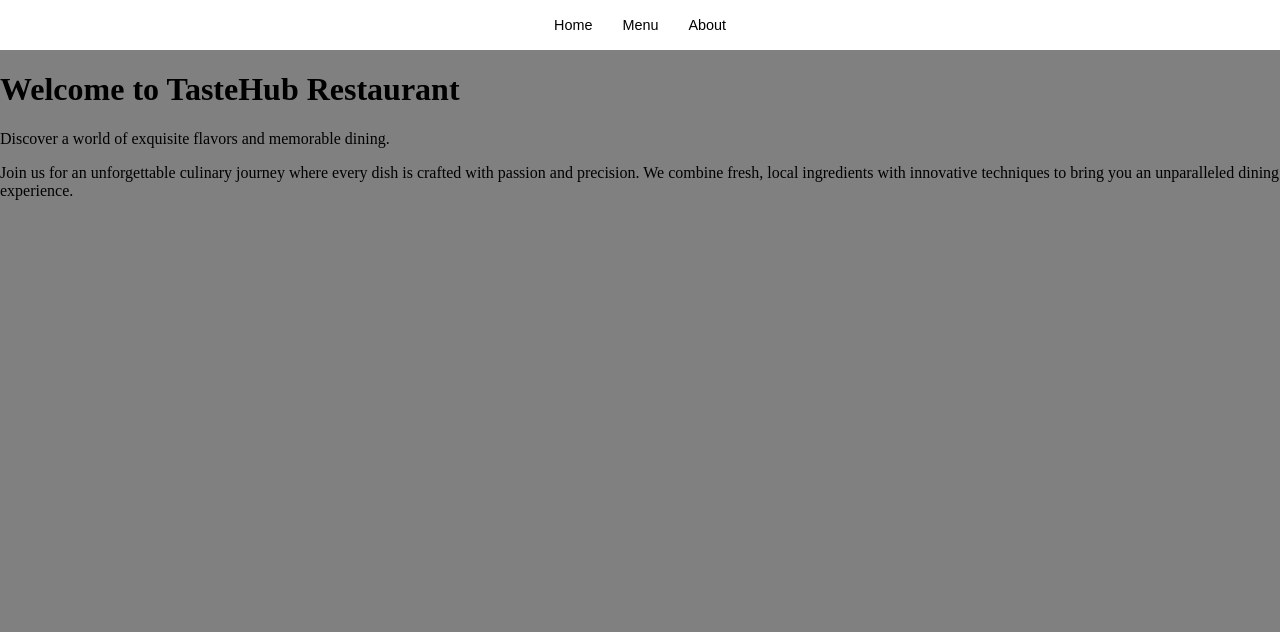
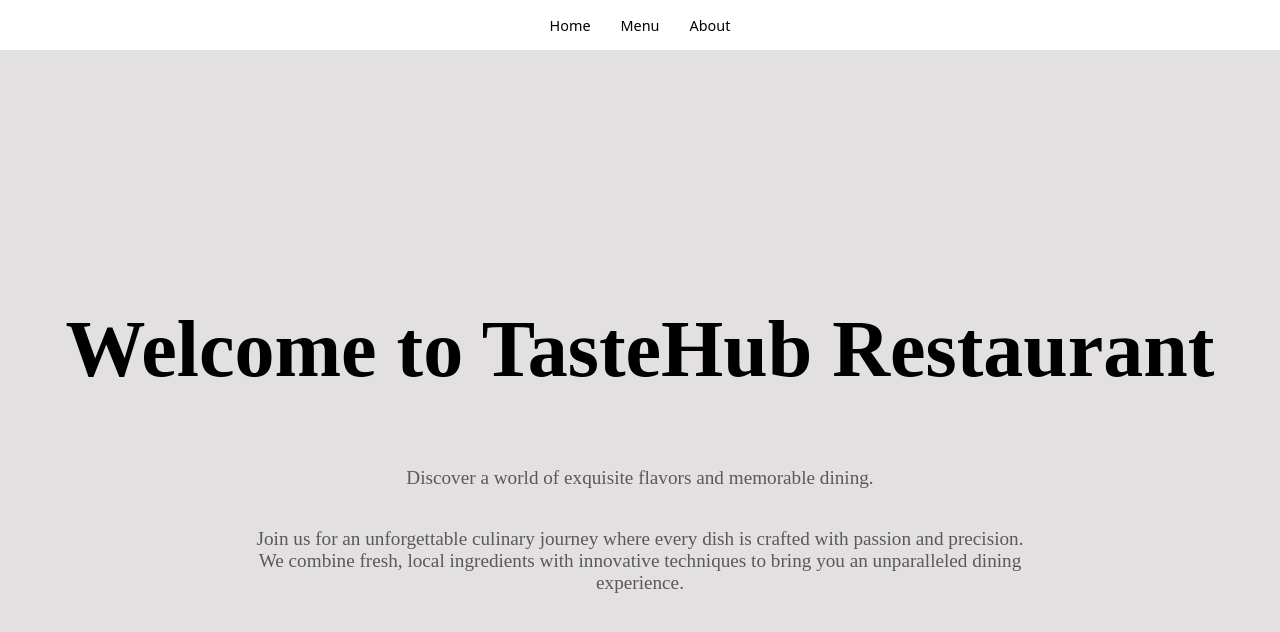
Before and after one commit to thejas2246/restaurant-page, a website built with webpack: page src/template.html in a window 1280 px wide. Built offline with nearby package versions, Linux system fonts and the light colour scheme.

Commit message:
Style the home page

```diff
--- a/src/home.js
+++ b/src/home.js
@@ -8,13 +8,13 @@ function generateContent(mainContainer) {
   subContainer.setAttribute("class", "sub-container");
 
   const homePageHeading = document.createElement("h1");
-  homePageHeading.setAttribute("class", "home-page-heading hi");
+  homePageHeading.setAttribute("class", "home-page-heading");
 
   const homePagePara1 = document.createElement("p");
-  homePagePara1.setAttribute("class", "home-page-para-1");
+  homePagePara1.setAttribute("class", "home-page-para-1 para");
 
   const homePagePara2 = document.createElement("p");
-  homePagePara2.setAttribute("class", "home-page-para-2");
+  homePagePara2.setAttribute("class", "home-page-para-2 para");
 
   homePageHeading.textContent = "Welcome to TasteHub Restaurant";
   homePagePara1.textContent =
--- a/src/styles.css
+++ b/src/styles.css
@@ -1,10 +1,11 @@
 :root{
     --white:white;
-    --grey:grey;
+    --grey:rgb(226, 224, 224);
+    --light-grey:rgb(90, 88, 88);
 }
 
 body{
-    background-color: gray;
+    background-color: rgb(95, 95, 95);
     margin: 0;
     height: 100vh;
     display: flex;
@@ -26,6 +27,7 @@ nav{
     background-color: var(--white);
     border: none;
     font-size: 0.9rem;
+    font-family: system-ui, -apple-system, BlinkMacSystemFont, 'Segoe UI', Roboto, Oxygen, Ubuntu, Cantarell, 'Open Sans', 'Helvetica Neue', sans-serif;
     padding: 10px;
 }
 .nav-buttons:hover{
@@ -33,11 +35,26 @@ nav{
 }
 #content{
     flex: 1;
-    overflow: hidden;
-    position: relative;
+    background-color: var(--grey);
+    display: flex;
+    justify-content: center;
+
 }
 .sub-container{
+    text-align: center;
+    margin-top: 200px;
+    width: 100%;
+    display: flex;
+    flex-direction: column;
+    align-items: center;
+}
+.home-page-heading{
+    font-size: 5rem;
+}
 
-     position: absolute;
-    z-index: 1;
+.para{
+    text-align: center;
+    font-size: 1.2rem;
+    width: 80ch;
+    color: var(--light-grey);
 }
```
